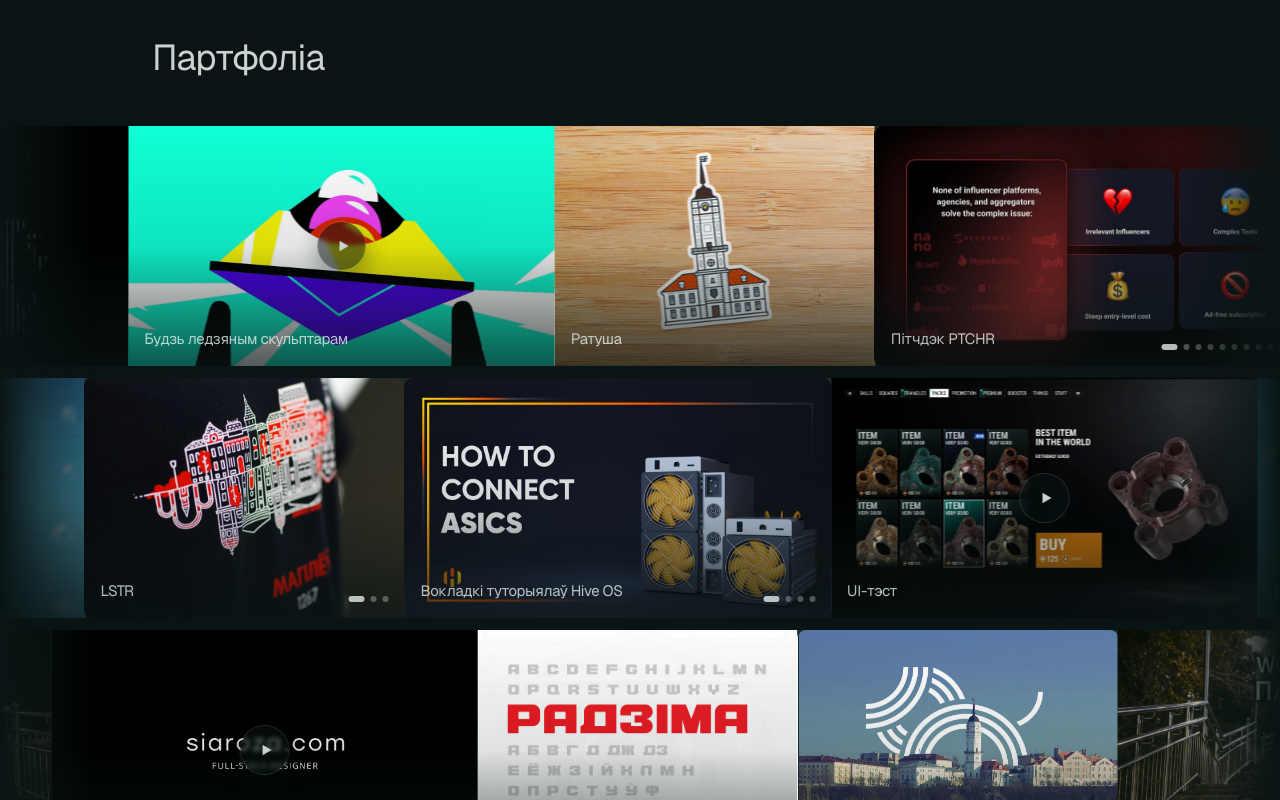
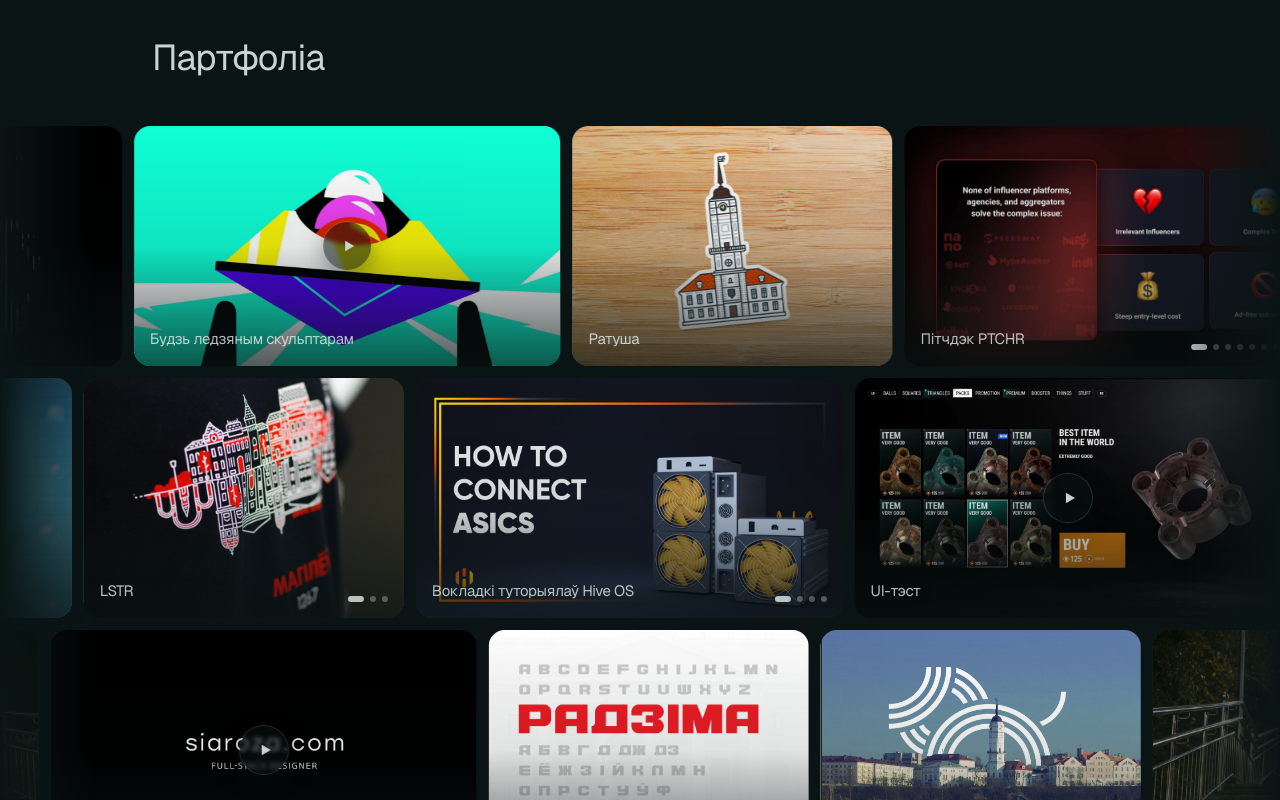
Before and after one commit to colorage/siaroza_cv, a Next.js app: page /by in a window 1280 px wide. Shown: the part 3520-4320 px from the top of the page. Built offline with nearby package versions, Linux system fonts and the light colour scheme.

Commit message:
Restore gaps and rounded corners on portfolio cards.
Keep images edge-to-edge inside each shot, with a row gutter and rounded-2xl corners.

Co-authored-by: Siaroža <colorage@users.noreply.github.com>

```diff
--- a/components/PortfolioGrid.tsx
+++ b/components/PortfolioGrid.tsx
@@ -88,7 +88,7 @@ function MarqueeRow({
         className={`marquee-track flex w-max ${reverse ? "marquee-track-reverse" : ""}`}
         style={{ animationDuration: duration }}
       >
-        <ul className="flex">
+        <ul className="flex gap-3 pr-3">
           {shots.map((shot, index) => (
             <li key={`${shot.slug}-${index}`}>
               <PortfolioThumbnail
@@ -101,7 +101,7 @@ function MarqueeRow({
             </li>
           ))}
         </ul>
-        <ul className="marquee-clone flex" aria-hidden inert>
+        <ul className="marquee-clone flex gap-3 pr-3" aria-hidden inert>
           {shots.map((shot, index) => (
             <li key={`${shot.slug}-clone-${index}`}>
               <PortfolioThumbnail
--- a/components/PortfolioThumbnail.tsx
+++ b/components/PortfolioThumbnail.tsx
@@ -14,7 +14,7 @@ const CARD_HEIGHT = "15rem";
 const GALLERY_INTERVAL_MS = 3500;
 
 const shotClass =
-  "group relative block h-60 shrink-0 overflow-hidden bg-surface text-foreground";
+  "group relative block h-60 shrink-0 overflow-hidden rounded-2xl bg-surface text-foreground";
 
 function getShotBox(shot: PortfolioShot): CSSProperties {
   const width = shot.pages?.width ?? (shot.youtube ? 16 : 4);
```
